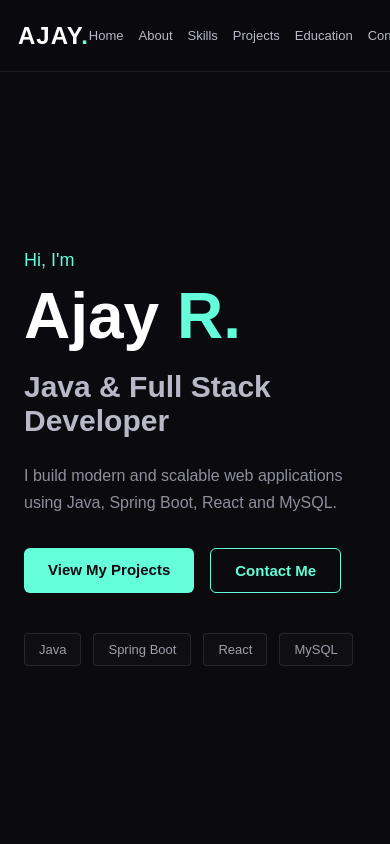
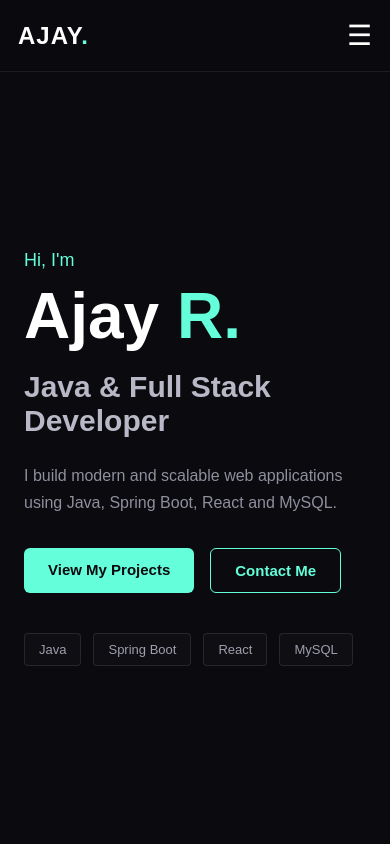
Before and after one commit to Ajayravichandran31/Ajay-portfolio, a React app in the folder frontend/: page / in a window 390 px wide. Shown: the top 844 px of the page. Built offline with nearby package versions, Linux system fonts and the light colour scheme; the HTML template or start-up script is replaced by a standard one.

Commit message:
complete frontend portfolio sections and mobile navbar

```diff
--- a/frontend/src/App.css
+++ b/frontend/src/App.css
@@ -65,7 +65,47 @@
   color: #64ffda;
 }
 
+.menu-button {
+  display: none;
+  background: transparent;
+  border: none;
+  color: #ffffff;
+  font-size: 28px;
+  cursor: pointer;
+}
 
+@media (max-width: 768px) {
+  .navbar-container {
+    position: relative;
+  }
+
+  .menu-button {
+    display: block;
+  }
+
+  .nav-links {
+    display: none;
+    position: absolute;
+    top: 72px;
+    left: 0;
+    right: 0;
+    background: #0a0a0f;
+    border-top: 1px solid #22222c;
+    border-bottom: 1px solid #22222c;
+    padding: 20px;
+    flex-direction: column;
+    gap: 20px;
+  }
+
+  .nav-links.nav-links-open {
+    display: flex;
+  }
+
+  .nav-links a {
+    display: block;
+    padding: 8px 0;
+  }
+}
 /* ========================================
    MAIN
 ======================================== */
--- a/frontend/src/components/Navbar.jsx
+++ b/frontend/src/components/Navbar.jsx
@@ -1,19 +1,36 @@
+import { useState } from "react";
+
 function Navbar() {
+  const [menuOpen, setMenuOpen] = useState(false);
+
+  const closeMenu = () => {
+    setMenuOpen(false);
+  };
+
   return (
     <nav className="navbar">
       <div className="navbar-container">
 
-        <a href="#home" className="logo">
+        <a href="#home" className="logo" onClick={closeMenu}>
           AJAY<span>.</span>
         </a>
 
-        <div className="nav-links">
-          <a href="#home">Home</a>
-          <a href="#about">About</a>
-          <a href="#skills">Skills</a>
-          <a href="#projects">Projects</a>
-          <a href="#education">Education</a>
-          <a href="#contact">Contact</a>
+        <button
+          className="menu-button"
+          onClick={() => setMenuOpen(!menuOpen)}
+          aria-label="Toggle navigation menu"
+        >
+          ☰
+        </button>
+
+        <div className={`nav-links ${menuOpen ? "nav-links-open" : ""}`}>
+          <a href="#home" onClick={closeMenu}>Home</a>
+          <a href="#about" onClick={closeMenu}>About</a>
+          <a href="#skills" onClick={closeMenu}>Skills</a>
+          <a href="#projects" onClick={closeMenu}>Projects</a>
+          <a href="#education" onClick={closeMenu}>Education</a>
+          <a href="#certifications" onClick={closeMenu}>Certifications</a>
+          <a href="#contact" onClick={closeMenu}>Contact</a>
         </div>
 
       </div>
```
